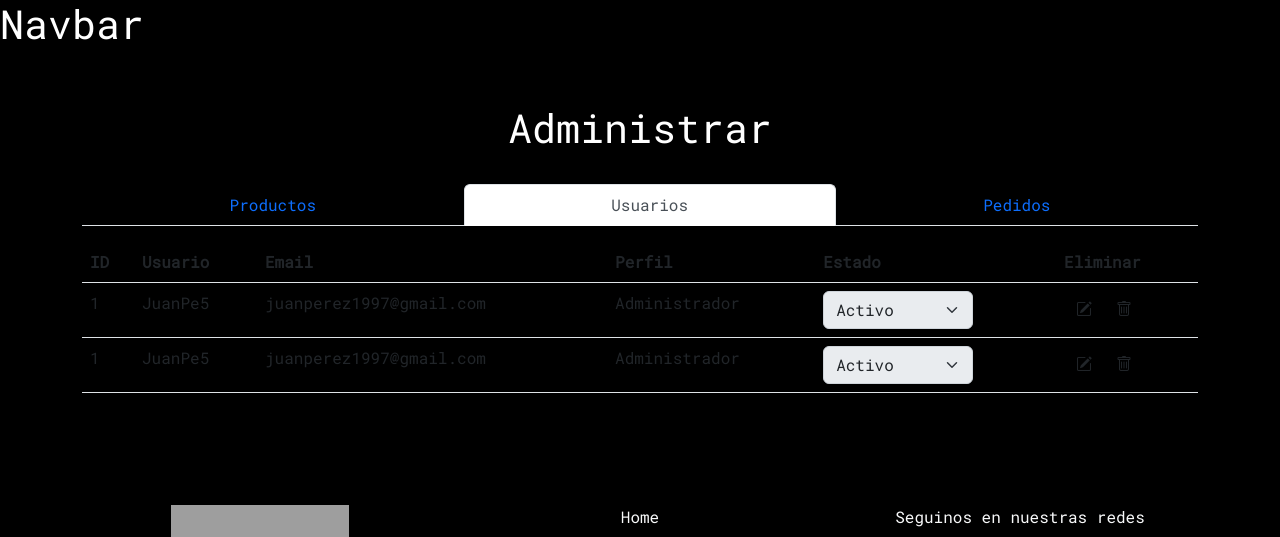
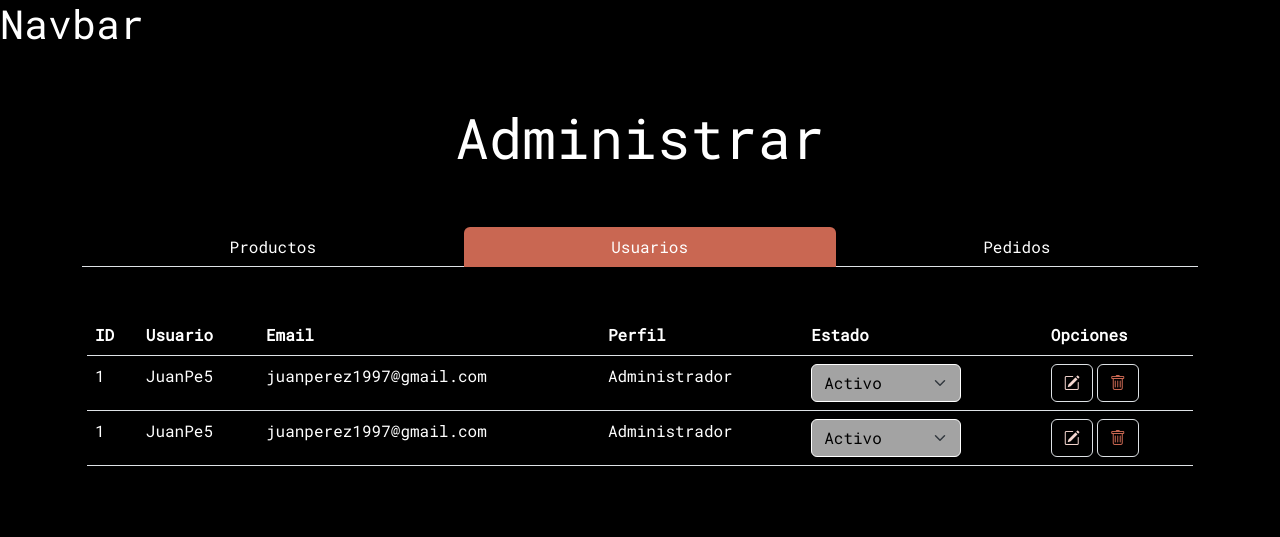
Before and after one commit to 22AGabriel/PF-Restaurante, a React (Create React App) app: page /administrar in a window 1280 px wide. Both pictures are taken after a click on the tab "Usuarios". Shown: the top 537 px of the page. Built offline with nearby package versions, Linux system fonts and the light colour scheme; grey boxes are pictures that could not be loaded.

Commit message:
modifiqué los colores de la pagina Administrar con la hoja de estilo app y admin

```diff
--- a/src/components/views/Admin.jsx
+++ b/src/components/views/Admin.jsx
@@ -9,16 +9,16 @@ const Admin = () => {
   return (
     <Container className="my-5">
       <div className="d-flex justify-content-center mb-4">
-        <h1>Administrar</h1>
+        <h1 className="display-4">Administrar</h1>
       </div>
-      <Tabs defaultActiveKey="productos" id="fill-tab" className="mb-3" fill>
+      <Tabs defaultActiveKey="productos" id="fill-tab" className="mt-5" fill>
         <Tab eventKey="productos" title="Productos">
-          <div className="d-flex justify-content-end my-4">
-            <Link to={"/administrar/agregar"} className="btn bg-primary">
+          <div className="d-flex justify-content-end">
+            <Link to={"/administrar/agregar"} className="my-4 btn text-white bg-rojo2">
                 Agregar
             </Link>
           </div>
-          <Table striped responsive hover>
+          <Table responsive className="text-white">
             <thead>
               <tr>
                 <th>ID</th>
@@ -37,7 +37,7 @@ const Admin = () => {
           </Table>
         </Tab>
         <Tab eventKey="usuarios" title="Usuarios">
-          <Table striped responsive hover>
+          <Table responsive className="text-white mt-5">
             <thead>
               <tr>
                 <th>ID</th>
@@ -45,7 +45,7 @@ const Admin = () => {
                 <th>Email</th>
                 <th>Perfil</th>
                 <th>Estado</th>
-                <th>Eliminar</th>
+                <th>Opciones</th>
               </tr>
             </thead>
             <tbody>
@@ -55,13 +55,14 @@ const Admin = () => {
           </Table>
         </Tab>
         <Tab eventKey="pedidos" title="Pedidos">
-          <Table striped responsive hover>
+          <Table responsive className="text-white mt-5">
             <thead>
               <tr>
                 <th>Pedido</th>
                 <th>Usuario</th>
                 <th>Fecha</th>
                 <th>Estado</th>
+                <th>Editar</th>
               </tr>
             </thead>
             <tbody>
--- a/src/components/views/producto/ItemPedido.jsx
+++ b/src/components/views/producto/ItemPedido.jsx
@@ -17,8 +17,8 @@ const ItemPedido = () => {
         </Form>
       </td>
       <td>
-        <Button className="bg-transparent border-0">
-          <i className="bi bi-pencil-square text-dark"></i>
+        <Button className="bg-transparent border">
+          <i className="bi bi-pencil-square text-rojo4"></i>
         </Button>
       </td>
     </tr>
--- a/src/components/views/producto/ItemProducto.jsx
+++ b/src/components/views/producto/ItemProducto.jsx
@@ -9,14 +9,14 @@ const ItemProducto = () => {
             <td>$500</td>
             <td>Garbanzo, verdura en hoja y condimento especial</td>
             <td>Al plato</td>
-            <td>https://images.pexels.com/photos/6275187/pexels-photo-6275187.jpeg?auto=compress&cs=tinysrgb&w=1260&h=750&dpr=1</td>
+            <td className="text-truncate w-url">https://images.pexels.com/photos/6275187/pexels-photo-6275187.jpeg?auto=compress&cs=tinysrgb&w=1260&h=750&dpr=1</td>
             <td>
                 <div className="d-flex">
-                    <Link to={"/administrar/editar"} className="me-1 btn">
-                        <i className="bi bi-pencil-square"></i>
+                    <Link to={"/administrar/editar"} className="me-1 btn border">
+                        <i className="bi bi-pencil-square text-rojo4"></i>
                     </Link>
-                    <Button className="bg-transparent border-0">
-                        <i className="bi bi-trash text-dark"></i>
+                    <Button className="bg-transparent border">
+                        <i className="bi bi-trash text-rojo2"></i>
                     </Button>
                 </div>
             </td>
--- a/src/components/views/usuario/ItemUsuario.jsx
+++ b/src/components/views/usuario/ItemUsuario.jsx
@@ -19,11 +19,11 @@ const ItemUsuario = () => {
       </td>
       <td>
       <div className="d-flex">
-        <Button className="bg-transparent border-0">
-          <i className="bi bi-pencil-square text-dark"></i>
+        <Button className="bg-transparent me-1 border">
+          <i className="bi bi-pencil-square text-rojo4"></i>
         </Button>
-        <Button className="bg-transparent border-0">
-          <i className="bi bi-trash text-dark"></i>
+        <Button className="bg-transparent border">
+          <i className="bi bi-trash text-rojo2"></i>
         </Button>
       </div>
       </td>
--- a/src/css/admin.css
+++ b/src/css/admin.css
@@ -1,4 +1,46 @@
 .w-select{
-    min-width: 120px;
-    max-width: 150px;
+    width: 150px;
 }
+
+.tab-content{
+    padding: 0 5px 5px 5px;
+}
+
+.nav-tabs .nav-link {
+    color: white;
+    border: 0;
+}
+
+.nav-tabs .nav-link.active{
+    background-color: #c96752;
+    color: white;
+}
+
+.table-hover.active{
+    color: white;
+    border: solid #c96752;
+}
+
+.form-select{
+    background-color: black;
+    border: solid 1px white;
+    color: white;
+}
+
+.form-select-disabled{
+    background-color: #db8d7b;
+}
+
+.form-select:focus{
+    border: #c96752;
+    box-shadow: 0 0 0 2px #db8d7b;
+}
+
+.form-select:disabled{
+    color: black;
+    background-color: rgb(163, 163, 163);
+}
+
+.w-url{
+    max-width: 250px;
+}
--- a/src/css/app.css
+++ b/src/css/app.css
@@ -38,7 +38,7 @@ body{
     background-color: #db8d7b;
 }
 
-.bg-rojo4{
+.text-rojo4{
     color: #f6d8d1;
 }
 
```
